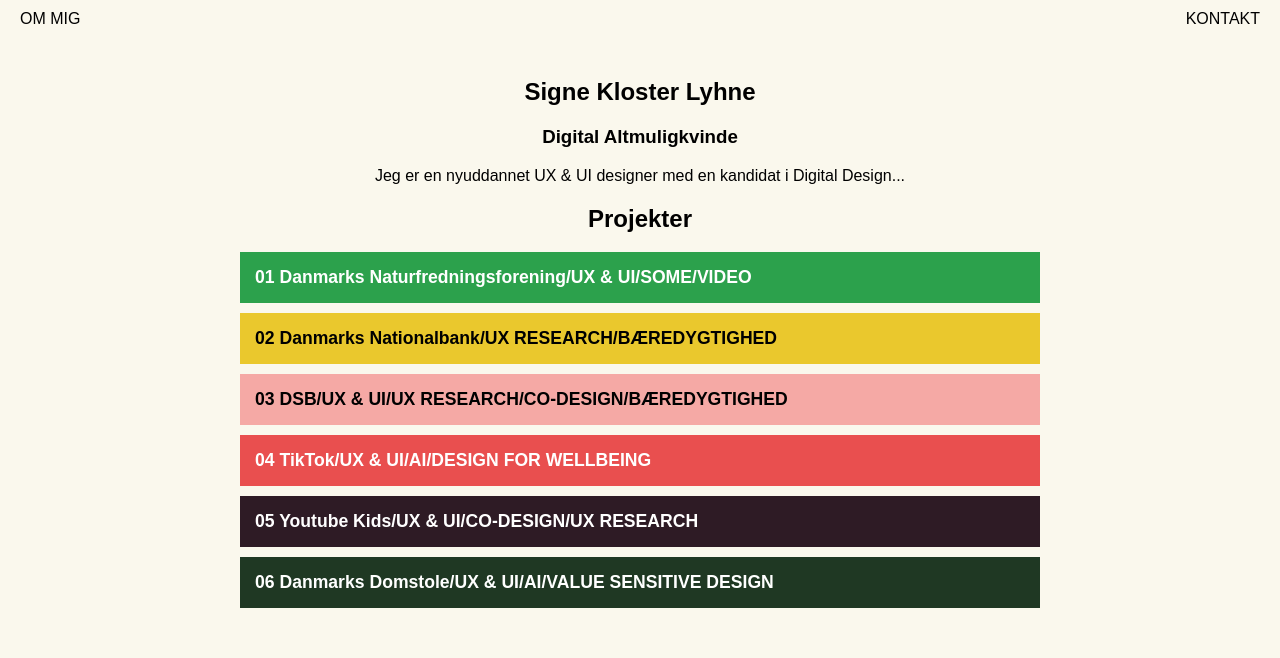
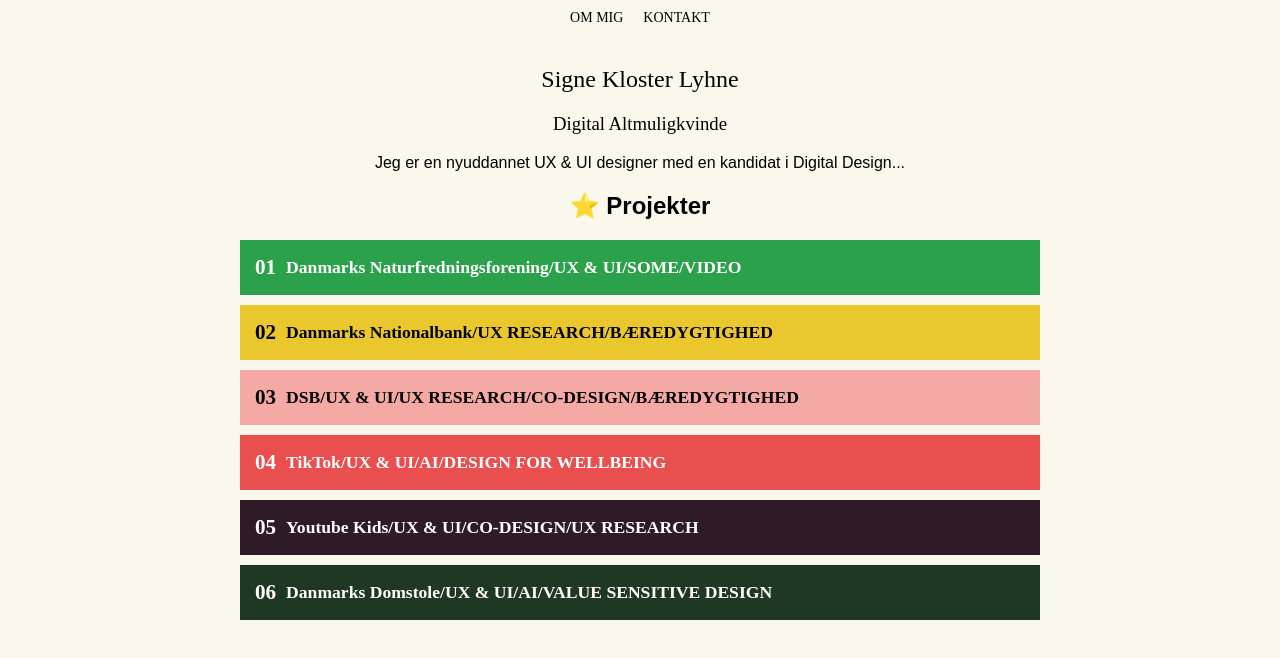
Before and after one commit to SigneLyhne/Signelyhne.github.io, a plain HTML site: page index.html in a window 1280 px wide. Drawn offline with Linux system fonts and the light colour scheme.

Commit message:
Update index.html

```diff
--- a/index.html
+++ b/index.html
@@ -6,7 +6,7 @@
     <title>Signe Kloster Lyhne Portfolio</title>
     <style>
         body {
-            font-family: Arial, sans-serif;
+            font-family: "Helvetica Light", Arial, sans-serif;
             background-color: #FAF8ED;
             text-align: center;
             margin: 0;
@@ -14,8 +14,11 @@
         }
         header {
             display: flex;
-            justify-content: space-between;
-            padding: 10px 20px;
+            justify-content: center;
+            gap: 20px;
+            font-family: "Times New Roman", serif;
+            font-size: 14px;
+            margin-top: 10px;
         }
         .container {
             max-width: 800px;
@@ -31,24 +34,34 @@
             width: 100px;
             height: 100px;
         }
+        .profile h2, .profile h3 {
+            font-family: "Times New Roman", serif;
+            font-weight: normal;
+        }
         .projects {
             display: grid;
             gap: 10px;
+            margin-top: 20px;
         }
         .project {
             display: flex;
             align-items: center;
             padding: 15px;
-            color: white;
             font-weight: bold;
             font-size: 1.1em;
+            font-family: "Times New Roman", serif;
         }
-        .project:nth-child(1) { background-color: #2CA14C; }
+        .project:nth-child(1) { background-color: #2CA14C; color: white; }
         .project:nth-child(2) { background-color: #EAC82D; color: black; }
         .project:nth-child(3) { background-color: #F5A9A5; color: black; }
-        .project:nth-child(4) { background-color: #E94F4F; }
-        .project:nth-child(5) { background-color: #2E1B25; }
-        .project:nth-child(6) { background-color: #1F3823; }
+        .project:nth-child(4) { background-color: #E94F4F; color: white; }
+        .project:nth-child(5) { background-color: #2E1B25; color: white; }
+        .project:nth-child(6) { background-color: #1F3823; color: white; }
+        .project span {
+            margin-right: 10px;
+            font-size: 1.2em;
+            font-weight: bold;
+        }
     </style>
 </head>
 <body>
@@ -62,14 +75,14 @@
             <h3>Digital Altmuligkvinde</h3>
             <p>Jeg er en nyuddannet UX & UI designer med en kandidat i Digital Design...</p>
         </div>
-        <h2>Projekter</h2>
+        <h2>⭐ Projekter</h2>
         <div class="projects">
-            <div class="project">01 Danmarks Naturfredningsforening/UX & UI/SOME/VIDEO</div>
-            <div class="project">02 Danmarks Nationalbank/UX RESEARCH/BÆREDYGTIGHED</div>
-            <div class="project">03 DSB/UX & UI/UX RESEARCH/CO-DESIGN/BÆREDYGTIGHED</div>
-            <div class="project">04 TikTok/UX & UI/AI/DESIGN FOR WELLBEING</div>
-            <div class="project">05 Youtube Kids/UX & UI/CO-DESIGN/UX RESEARCH</div>
-            <div class="project">06 Danmarks Domstole/UX & UI/AI/VALUE SENSITIVE DESIGN</div>
+            <div class="project"><span>01</span>Danmarks Naturfredningsforening/UX & UI/SOME/VIDEO</div>
+            <div class="project"><span>02</span>Danmarks Nationalbank/UX RESEARCH/BÆREDYGTIGHED</div>
+            <div class="project"><span>03</span>DSB/UX & UI/UX RESEARCH/CO-DESIGN/BÆREDYGTIGHED</div>
+            <div class="project"><span>04</span>TikTok/UX & UI/AI/DESIGN FOR WELLBEING</div>
+            <div class="project"><span>05</span>Youtube Kids/UX & UI/CO-DESIGN/UX RESEARCH</div>
+            <div class="project"><span>06</span>Danmarks Domstole/UX & UI/AI/VALUE SENSITIVE DESIGN</div>
         </div>
     </div>
 </body>
```
